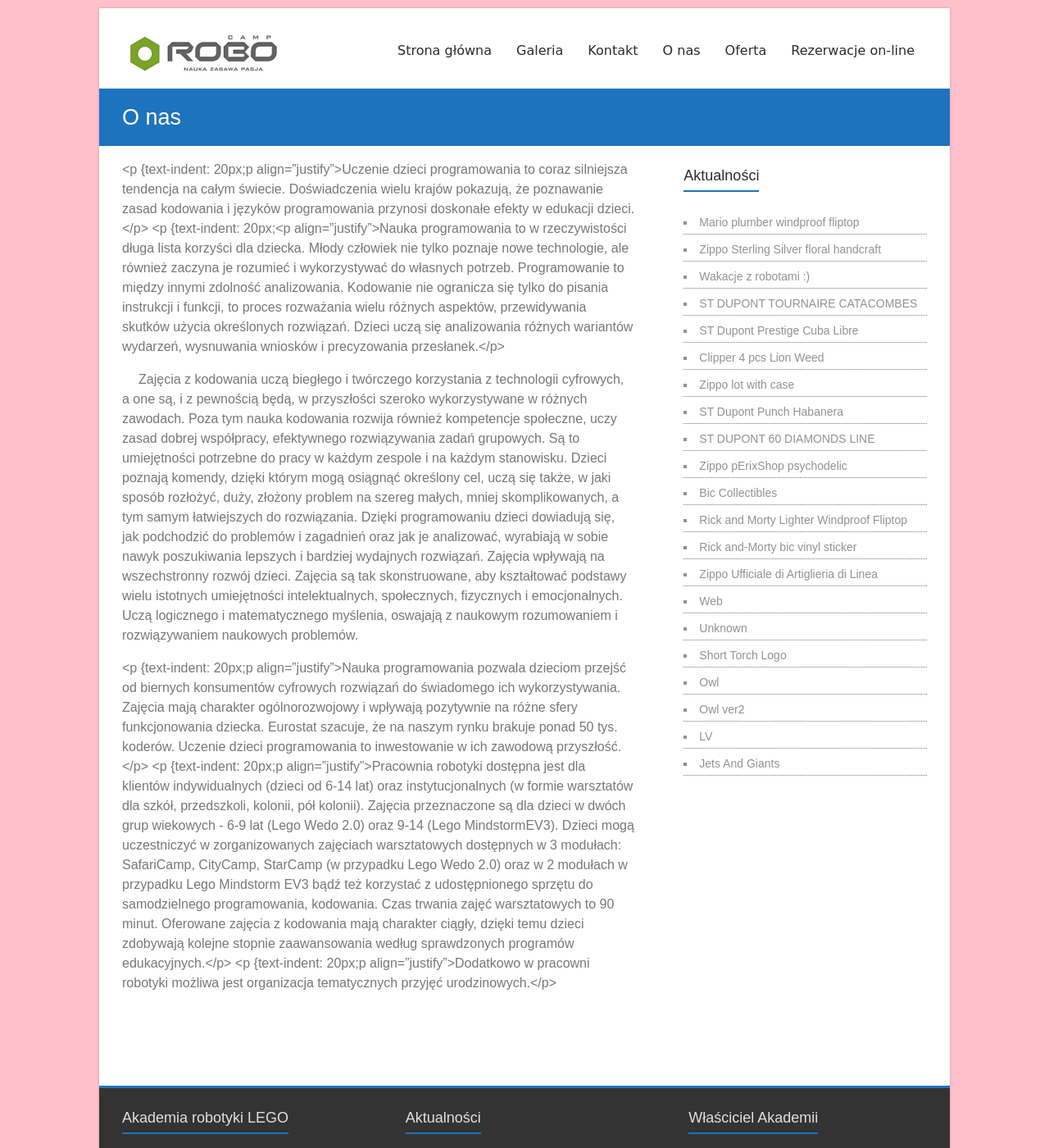
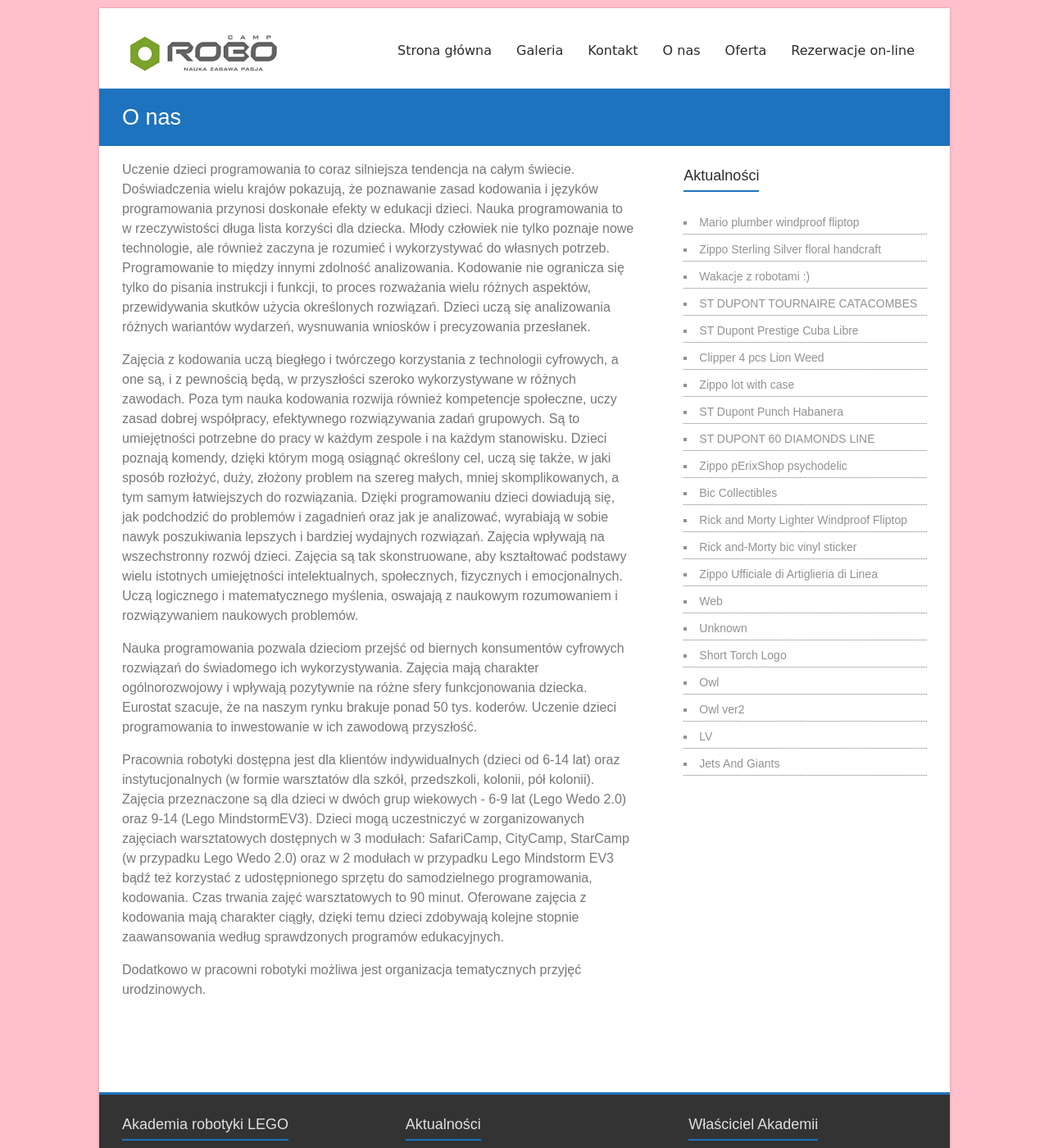
Before and after one commit to robocampkrosno/robocampkrosno.github.io, a Jekyll site: the page built from o-nas.md, in a window 1280 px wide and 1400 px high. Shown: the whole window at 82% size. Built offline with Jekyll 4.4.1, drawn with Linux system fonts in a browser that asks for light colours.

Commit message:
Update o-nas.md

```diff
--- a/o-nas.md
+++ b/o-nas.md
@@ -4,9 +4,9 @@
 permalink: /o-nas/
 ---
 
-<p {text-indent: 20px;p align=”justify”>Uczenie dzieci programowania to coraz silniejsza tendencja na całym świecie. Doświadczenia wielu krajów pokazują, że poznawanie zasad kodowania i języków programowania przynosi doskonałe efekty w edukacji dzieci.</p>
-<p {text-indent: 20px;<p align=”justify”>Nauka programowania to w rzeczywistości długa lista korzyści dla dziecka. Młody człowiek nie tylko poznaje nowe technologie, ale również zaczyna je rozumieć i wykorzystywać do własnych potrzeb. Programowanie to między innymi zdolność analizowania. Kodowanie nie ogranicza się tylko do pisania instrukcji i funkcji, to proces rozważania wielu różnych aspektów, przewidywania skutków użycia określonych rozwiązań. Dzieci uczą się analizowania różnych wariantów wydarzeń, wysnuwania wniosków i precyzowania przesłanek.</p>
-<p style="align:justify;text-indent:20px;">Zajęcia z kodowania uczą biegłego i twórczego korzystania z technologii cyfrowych, a one są, i z pewnością będą, w przyszłości szeroko wykorzystywane w różnych zawodach. Poza tym nauka kodowania rozwija również kompetencje społeczne, uczy zasad dobrej współpracy, efektywnego rozwiązywania zadań grupowych. Są to umiejętności potrzebne do pracy w każdym zespole i na każdym stanowisku. Dzieci poznają komendy, dzięki którym mogą osiągnąć określony cel, uczą się także, w jaki sposób rozłożyć, duży, złożony problem na szereg małych, mniej skomplikowanych, a tym samym łatwiejszych do rozwiązania. Dzięki programowaniu dzieci dowiadują się, jak podchodzić do problemów i zagadnień oraz jak je analizować, wyrabiają w sobie nawyk poszukiwania lepszych i bardziej wydajnych rozwiązań. Zajęcia wpływają na wszechstronny rozwój dzieci. Zajęcia są tak skonstruowane, aby kształtować podstawy wielu istotnych umiejętności intelektualnych, społecznych, fizycznych i emocjonalnych. Uczą logicznego i matematycznego myślenia, oswajają z naukowym rozumowaniem i rozwiązywaniem naukowych problemów.</p>
-<p {text-indent: 20px;p align=”justify”>Nauka programowania pozwala dzieciom przejść od biernych konsumentów cyfrowych rozwiązań do świadomego ich wykorzystywania. Zajęcia mają charakter ogólnorozwojowy i wpływają pozytywnie na różne sfery funkcjonowania dziecka. Eurostat szacuje, że na naszym rynku brakuje ponad 50 tys. koderów. Uczenie dzieci programowania to inwestowanie w ich zawodową przyszłość.</p>
-<p {text-indent: 20px;p align=”justify”>Pracownia robotyki dostępna jest dla klientów indywidualnych (dzieci od 6-14 lat) oraz instytucjonalnych (w formie warsztatów dla szkół, przedszkoli, kolonii, pół kolonii). Zajęcia przeznaczone są dla dzieci w dwóch grup wiekowych - 6-9 lat (Lego Wedo 2.0) oraz 9-14 (Lego MindstormEV3). Dzieci mogą uczestniczyć w zorganizowanych zajęciach warsztatowych dostępnych w 3 modułach: SafariCamp, CityCamp, StarCamp (w przypadku Lego Wedo 2.0) oraz w 2 modułach w przypadku Lego Mindstorm EV3 bądź też korzystać z udostępnionego sprzętu do samodzielnego programowania, kodowania. Czas trwania zajęć warsztatowych to 90 minut. Oferowane zajęcia z kodowania mają charakter ciągły, dzięki temu dzieci zdobywają kolejne stopnie zaawansowania według sprawdzonych programów edukacyjnych.</p>
-<p {text-indent: 20px;p align=”justify”>Dodatkowo w pracowni robotyki możliwa jest organizacja tematycznych przyjęć urodzinowych.</p>
+Uczenie dzieci programowania to coraz silniejsza tendencja na całym świecie. Doświadczenia wielu krajów pokazują, że poznawanie zasad kodowania i języków programowania przynosi doskonałe efekty w edukacji dzieci.
+Nauka programowania to w rzeczywistości długa lista korzyści dla dziecka. Młody człowiek nie tylko poznaje nowe technologie, ale również zaczyna je rozumieć i wykorzystywać do własnych potrzeb. Programowanie to między innymi zdolność analizowania. Kodowanie nie ogranicza się tylko do pisania instrukcji i funkcji, to proces rozważania wielu różnych aspektów, przewidywania skutków użycia określonych rozwiązań. Dzieci uczą się analizowania różnych wariantów wydarzeń, wysnuwania wniosków i precyzowania przesłanek.
+<p>Zajęcia z kodowania uczą biegłego i twórczego korzystania z technologii cyfrowych, a one są, i z pewnością będą, w przyszłości szeroko wykorzystywane w różnych zawodach. Poza tym nauka kodowania rozwija również kompetencje społeczne, uczy zasad dobrej współpracy, efektywnego rozwiązywania zadań grupowych. Są to umiejętności potrzebne do pracy w każdym zespole i na każdym stanowisku. Dzieci poznają komendy, dzięki którym mogą osiągnąć określony cel, uczą się także, w jaki sposób rozłożyć, duży, złożony problem na szereg małych, mniej skomplikowanych, a tym samym łatwiejszych do rozwiązania. Dzięki programowaniu dzieci dowiadują się, jak podchodzić do problemów i zagadnień oraz jak je analizować, wyrabiają w sobie nawyk poszukiwania lepszych i bardziej wydajnych rozwiązań. Zajęcia wpływają na wszechstronny rozwój dzieci. Zajęcia są tak skonstruowane, aby kształtować podstawy wielu istotnych umiejętności intelektualnych, społecznych, fizycznych i emocjonalnych. Uczą logicznego i matematycznego myślenia, oswajają z naukowym rozumowaniem i rozwiązywaniem naukowych problemów.</p>
+<p>Nauka programowania pozwala dzieciom przejść od biernych konsumentów cyfrowych rozwiązań do świadomego ich wykorzystywania. Zajęcia mają charakter ogólnorozwojowy i wpływają pozytywnie na różne sfery funkcjonowania dziecka. Eurostat szacuje, że na naszym rynku brakuje ponad 50 tys. koderów. Uczenie dzieci programowania to inwestowanie w ich zawodową przyszłość.</p>
+<p>Pracownia robotyki dostępna jest dla klientów indywidualnych (dzieci od 6-14 lat) oraz instytucjonalnych (w formie warsztatów dla szkół, przedszkoli, kolonii, pół kolonii). Zajęcia przeznaczone są dla dzieci w dwóch grup wiekowych - 6-9 lat (Lego Wedo 2.0) oraz 9-14 (Lego MindstormEV3). Dzieci mogą uczestniczyć w zorganizowanych zajęciach warsztatowych dostępnych w 3 modułach: SafariCamp, CityCamp, StarCamp (w przypadku Lego Wedo 2.0) oraz w 2 modułach w przypadku Lego Mindstorm EV3 bądź też korzystać z udostępnionego sprzętu do samodzielnego programowania, kodowania. Czas trwania zajęć warsztatowych to 90 minut. Oferowane zajęcia z kodowania mają charakter ciągły, dzięki temu dzieci zdobywają kolejne stopnie zaawansowania według sprawdzonych programów edukacyjnych.</p>
+<p>Dodatkowo w pracowni robotyki możliwa jest organizacja tematycznych przyjęć urodzinowych.</p>
```
